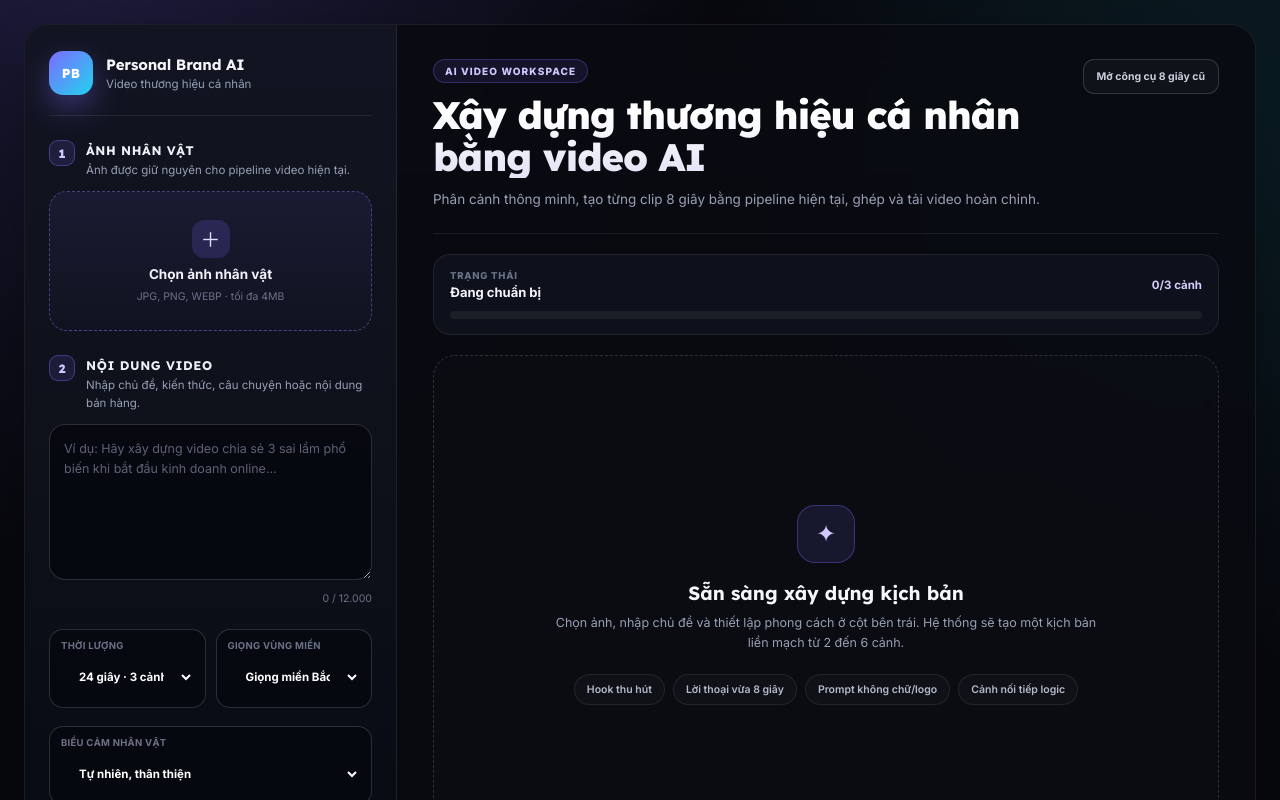
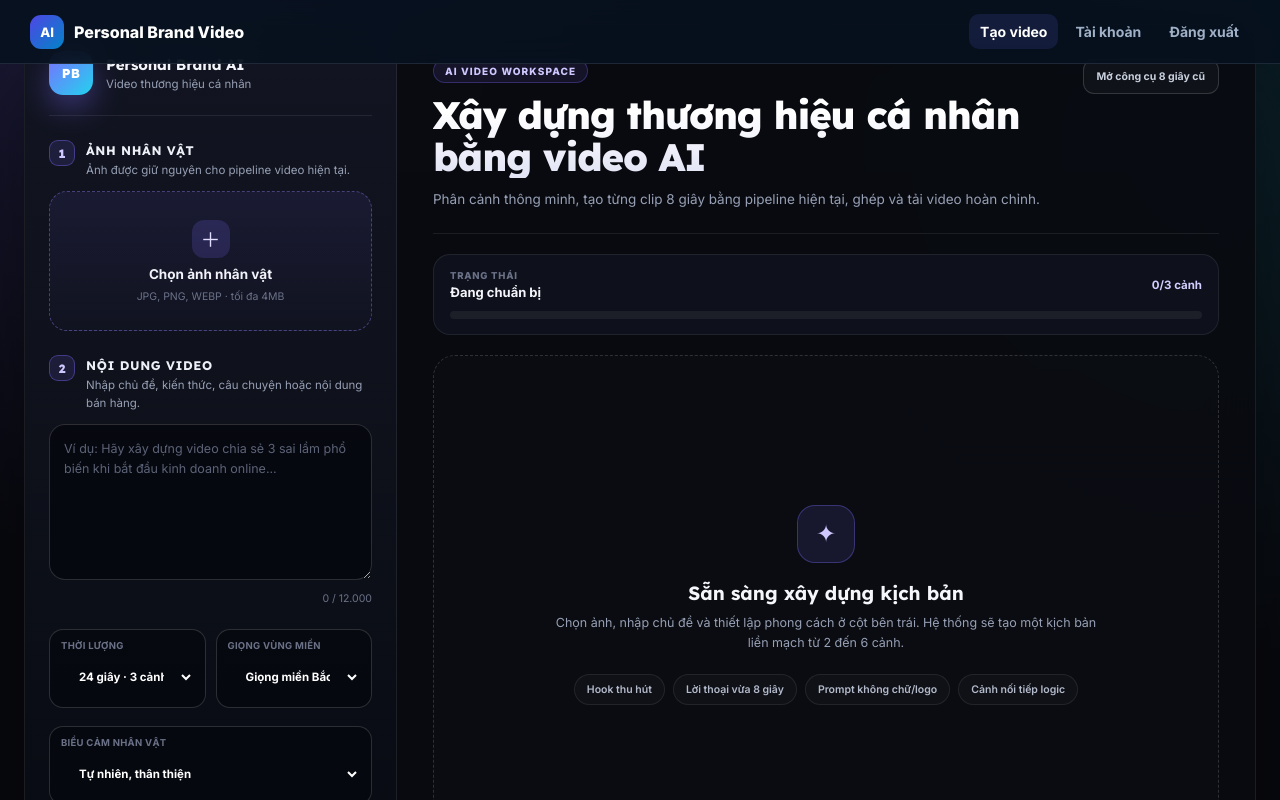
Before and after one commit to nhungnhungrosata-oss/thuonghieu1, a Next.js app: page / in a window 1280 px wide. Shown: the top 800 px of the page. Built offline with nearby package versions, Linux system fonts and the light colour scheme.

Commit message:
feat: add SaaS navigation to root layout

```diff
--- a/app/layout.tsx
+++ b/app/layout.tsx
@@ -1,8 +1,9 @@
 import type { Metadata } from 'next';
+import SaasHeader from '../components/SaasHeader';
 import './globals.css';
 
 export const metadata: Metadata = {
-  title: 'Personal Brand Video AI',
+  title: 'Personal Brand Video AI SaaS',
   description: 'Tạo video xây dựng thương hiệu cá nhân nhiều cảnh bằng DeepSeek và Google Flow'
 };
 
@@ -17,7 +18,10 @@ export default function RootLayout({ children }: Readonly<{ children: React.Reac
           rel="stylesheet"
         />
       </head>
-      <body>{children}</body>
+      <body>
+        <SaasHeader />
+        {children}
+      </body>
     </html>
   );
 }
```
